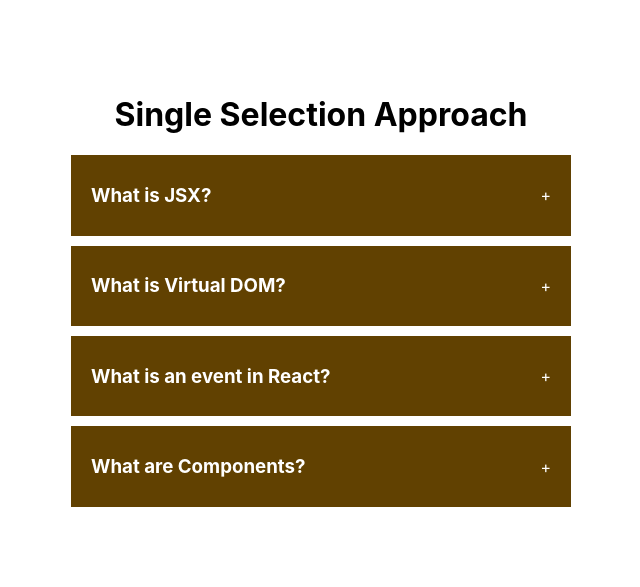
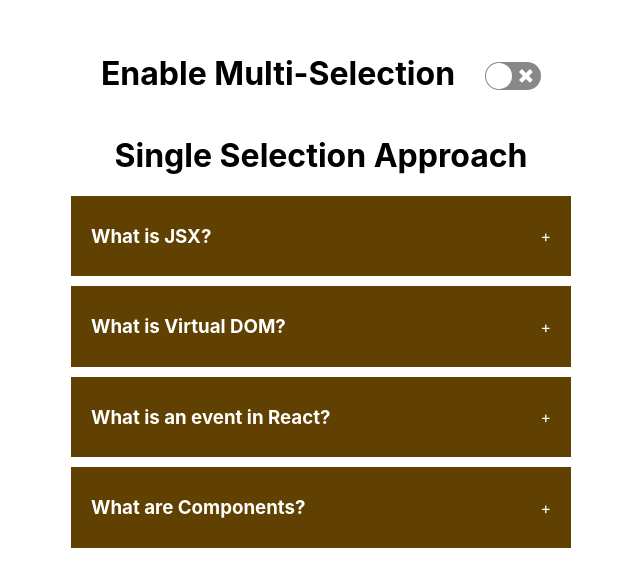
Before and after one commit to ShhRey/ReactPractise, a React (Create React App) app: page / in a window 1280 px wide. Shown: the part 105-692 px from the top of the page, without its empty margins (319-959 px from the left). Built offline with nearby package versions, Linux system fonts and the light colour scheme.

Commit message:
Multi Selection Approach Implementation

```diff
--- a/package.json
+++ b/package.json
@@ -9,6 +9,7 @@
     "react": "^18.3.1",
     "react-dom": "^18.3.1",
     "react-scripts": "5.0.1",
+    "react-switch": "^7.0.0",
     "web-vitals": "^2.1.4"
   },
   "scripts": {
--- a/src/components/accordian/index.jsx
+++ b/src/components/accordian/index.jsx
@@ -1,22 +1,46 @@
 import { useState } from "react"
 import data from "./data"
 import './styles.css'
+import ReactSwitch from "react-switch";
 
 // Function for Creating Accordian
 export default function Accordian() {
     // single-selection accordian useState
     const [singleSelect, setSingleSelect] = useState(null);
 
+    // multiple-selection accordian useState => empty array for storing multiple IDs
+    const [multiSelect, setMultiSelect] = useState([]);
+
+    // toggle switch useState
+    const [checked, setChecked] = useState(false);
+
     // Function for Handling Selected Options
     function handleSingleSelection(getCurrentID) {
         // Setting useState value to the one user has selected
         setSingleSelect(getCurrentID === singleSelect ? null : getCurrentID);
     }
-    console.log(singleSelect);
+
+    // Function for Handling Selection Options
+    function handleMultiSelection(getCurrentID) {
+        // Copy state into different variable
+        let cpyMultiple = [...multiSelect]
+        const findIndex = cpyMultiple.indexOf(getCurrentID)
+        if (findIndex === -1) cpyMultiple.push(getCurrentID)
+        else cpyMultiple.splice(findIndex, 1)
+
+        setMultiSelect(cpyMultiple)
+    }
+    console.log(checked, multiSelect);
 
     // Creating Container for displaying data
     return (
         <div className="wrapper">
+            <div className="multi">
+                <h1>Enable Multi-Selection</h1>
+                <div className="toggleBtn">
+                    <ReactSwitch checked={checked} onChange={() => setChecked(!checked)}/>
+                </div>
+            </div>
             <div className="accordian">
                 <h1>Single Selection Approach</h1>
                 {
@@ -27,12 +51,12 @@ export default function Accordian() {
                             dataItem => (
                                 <div className="dataElement">
                                     {/* Display Questions from all the Fetched Data using dataItem */}
-                                    <div onClick={() => handleSingleSelection(dataItem.id)} className="title">
+                                    <div onClick={ checked ? () => handleMultiSelection(dataItem.id) : () => handleSingleSelection(dataItem.id)} className="title">
                                         <h3>{dataItem.question}</h3>
                                         <span>+</span>
                                     </div>
                                     {
-                                        singleSelect === dataItem.id ?
+                                        (singleSelect === dataItem.id) || (multiSelect.indexOf(dataItem.id) !== -1) ?
                                         <div className="content">{dataItem.answer}</div>
                                         : null
                                     }
--- a/src/components/accordian/styles.css
+++ b/src/components/accordian/styles.css
@@ -1,9 +1,19 @@
 .wrapper {
     display: flex;
+    flex-direction: column;
     height: 100vh;
     width: 100vw;
     justify-content: center;
     align-items: center;
+}
+
+.multi {
+    display: flex;
+    gap: 30px;
+}
+
+.toggleBtn {
+    padding-top: 30px;
 }
 
 .accordian {
```
Also changed, not shown: 1 other file (tests, documents, lock files or other folders).
